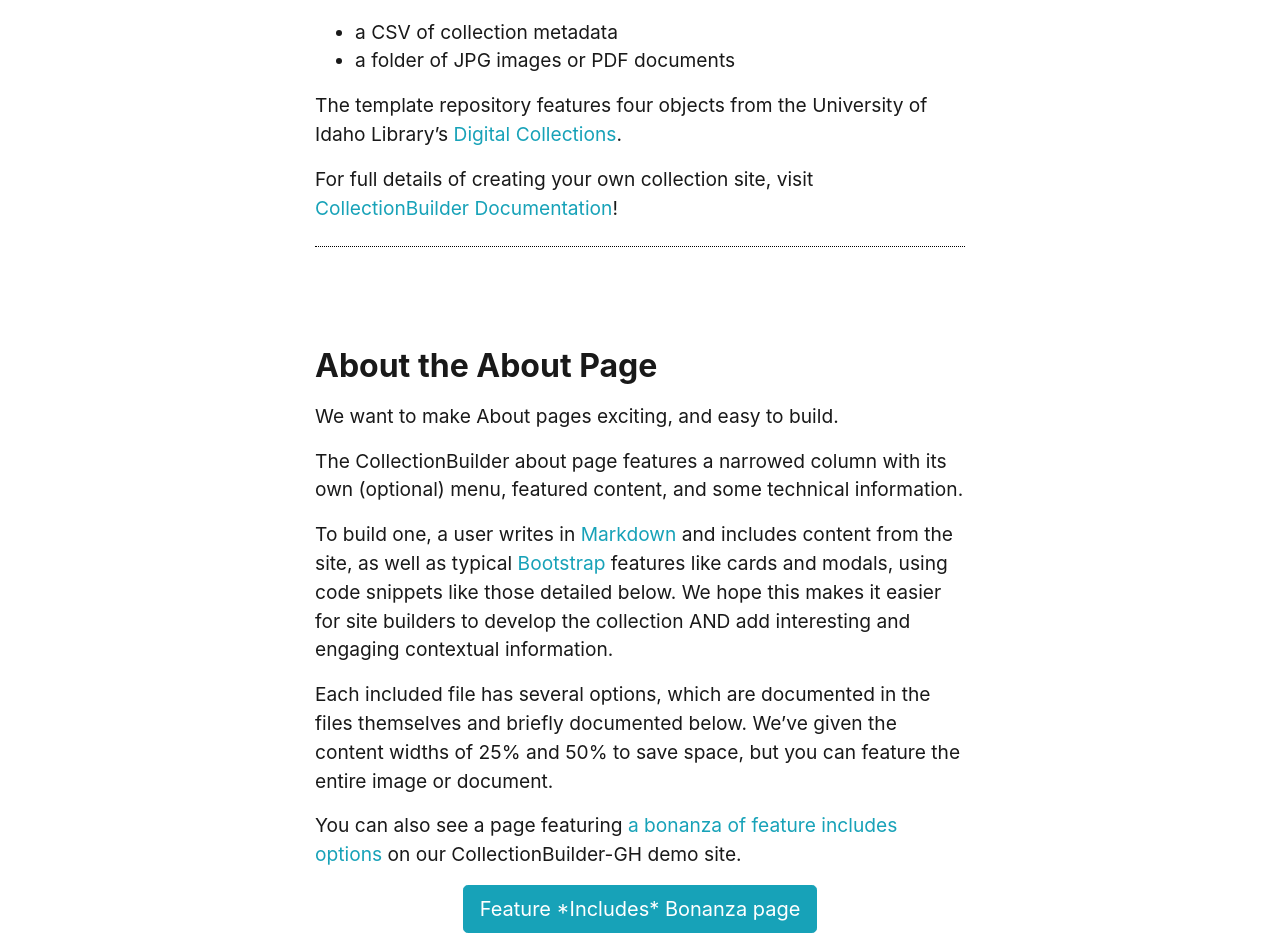
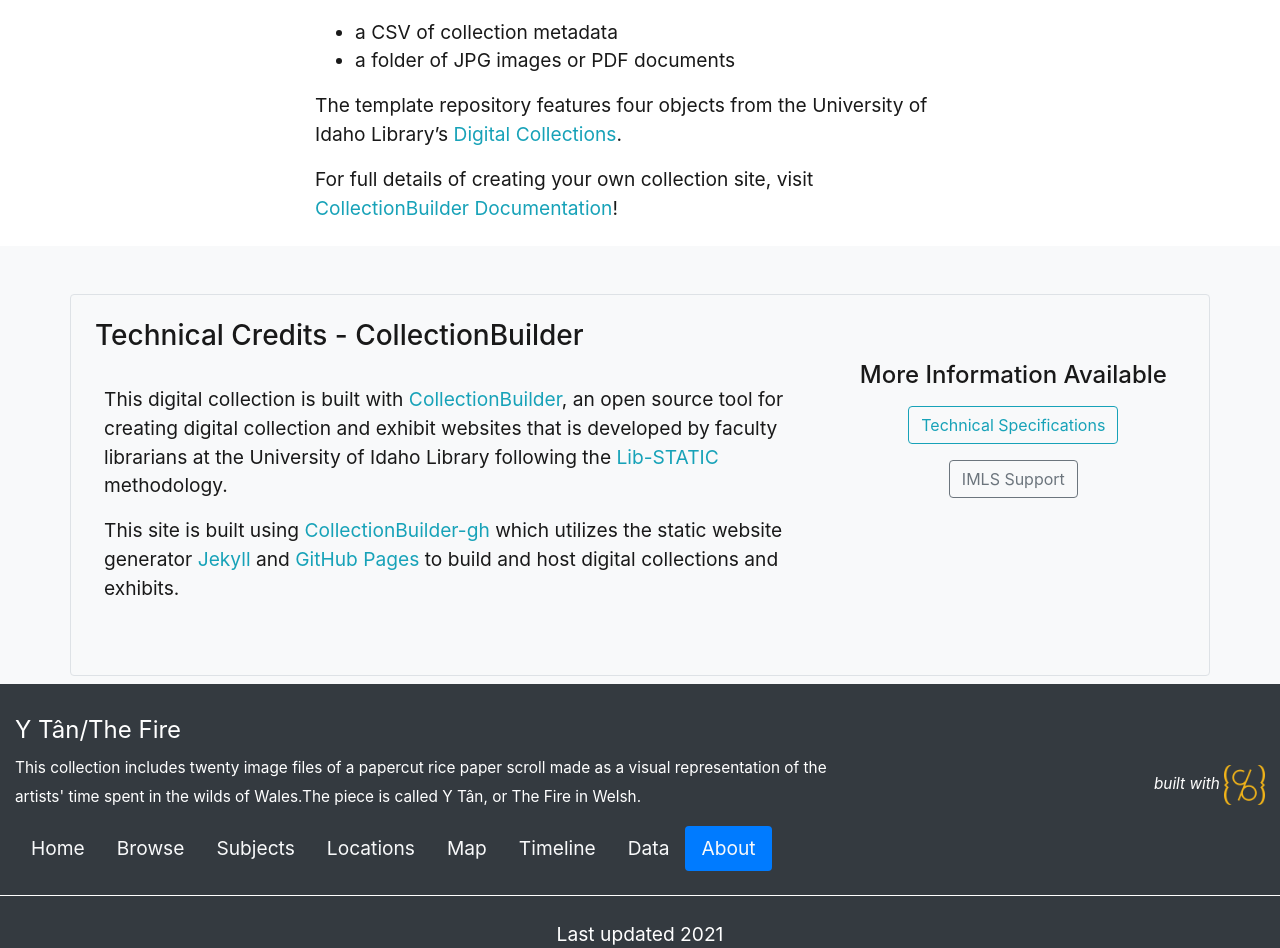
Before and after one commit to aeldridge26/Y-T-n-The-Fire, a Jekyll site: the page built from pages/about.md, in a window 1280 px wide. Shown: the part 783-1731 px from the top of the page. Built offline with Jekyll 4.4.1, drawn with Linux system fonts in a browser that asks for light colours; some of the changed text lies outside the part shown.

Commit message:
About page update

```diff
--- a/pages/about.md
+++ b/pages/about.md
@@ -8,7 +8,7 @@
 # Look in _includes/feature for options to easily add features to the page
 ---
 
-{% include feature/jumbotron.html objectid="https://cdil.lib.uidaho.edu/images/palouse_sm.jpg" %}
+{% include feature/jumbotron.html objectid="YTan008" %}
 
 {% include feature/nav-menu.html sections="About the Collection;About the About Page" %}
 
@@ -22,6 +22,3 @@
 The template repository features four objects from the University of Idaho Library's [Digital Collections](https://www.lib.uidaho.edu/digital).
 
 For full details of creating your own collection site, visit [CollectionBuilder Documentation](https://collectionbuilder.github.io/cb-docs/)!
-
-<!-- IMPORTANT!!! DELETE this comment and the include below when you are finished editing this page for your collection. The include below introduces about page features. They will show up on your collection's about page until you delete it.  -->
-{% include cb/about_the_about.md %}
```
